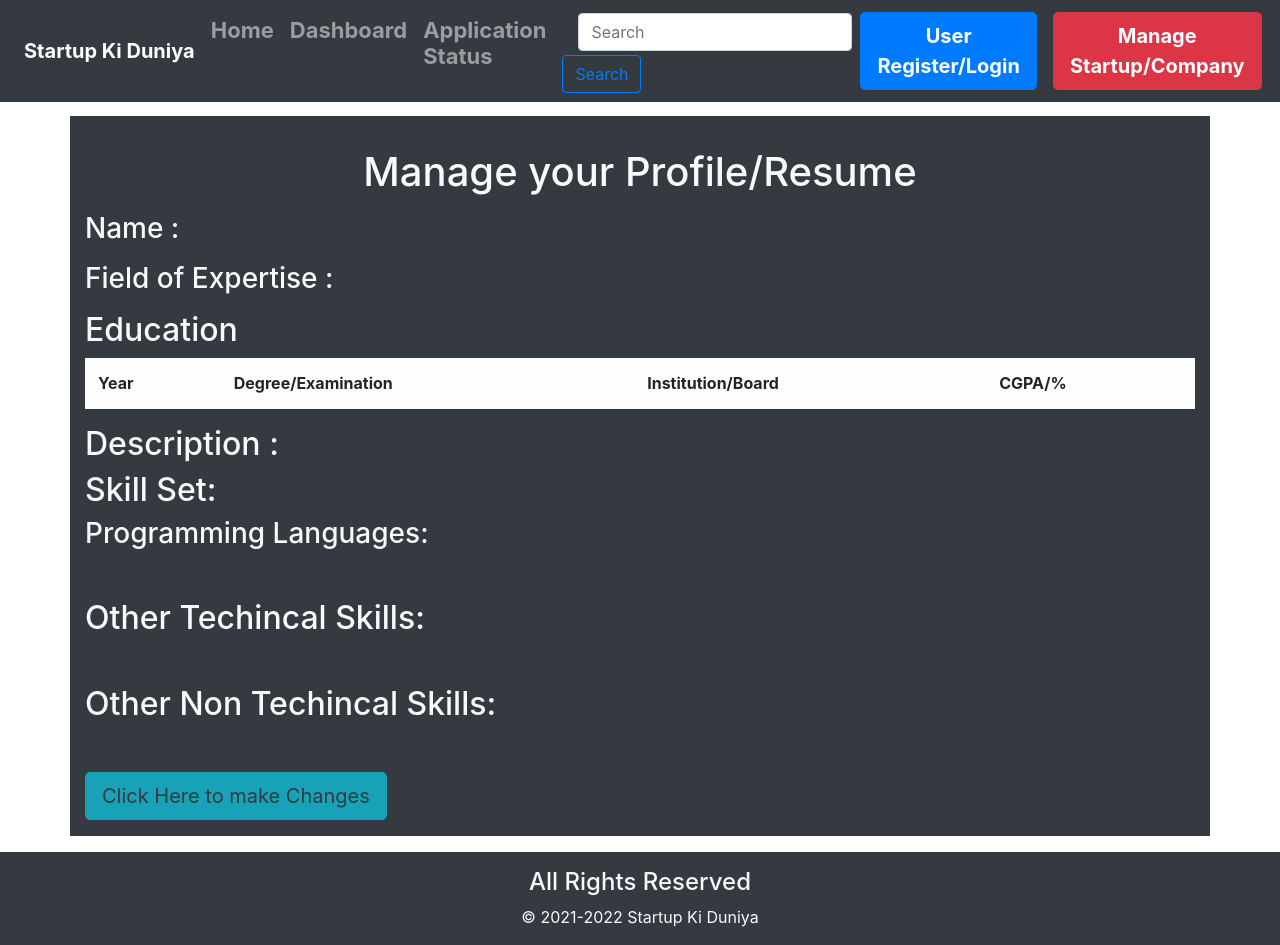
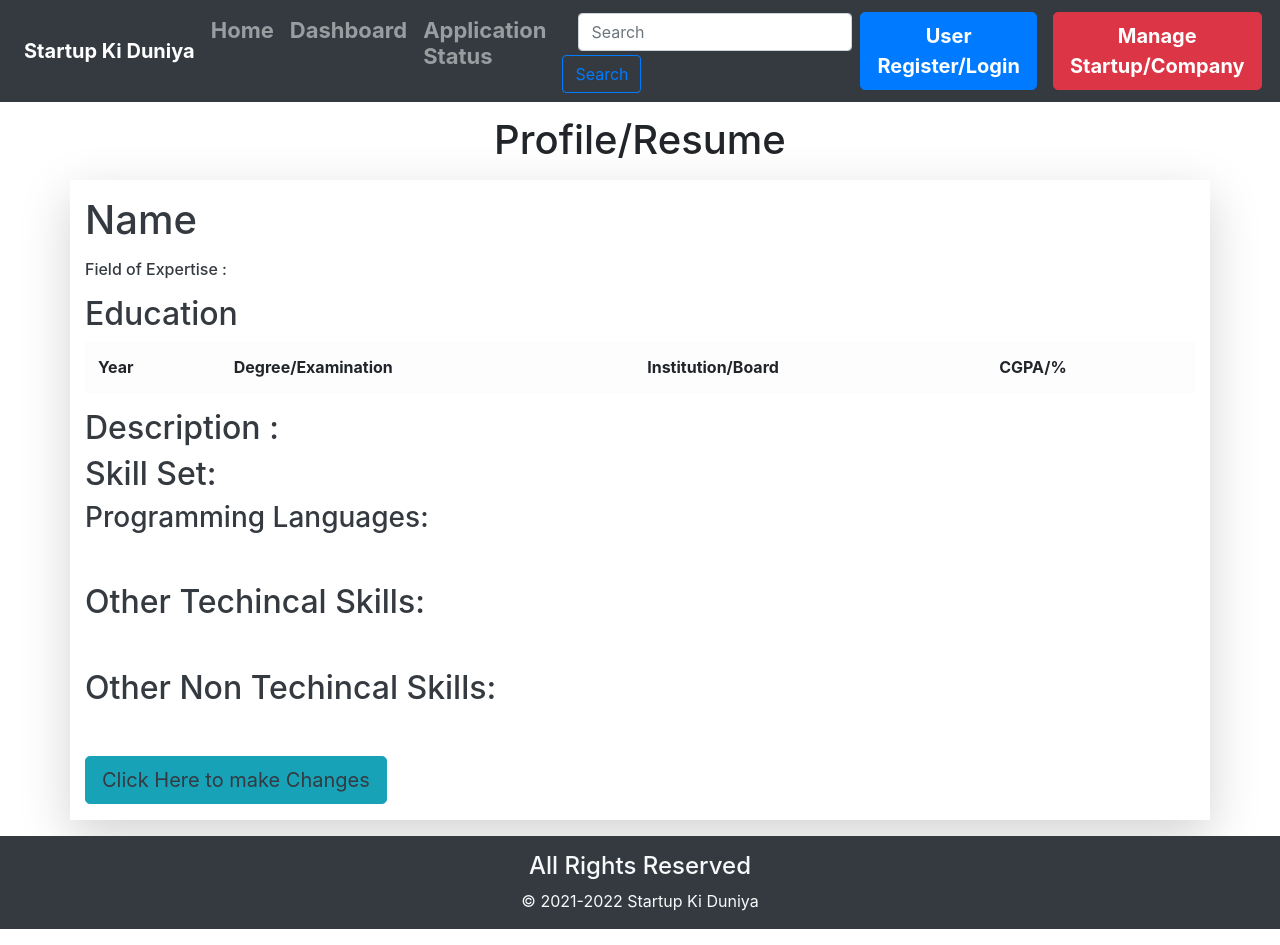
Before and after one commit to prathamverma42/Startup-Ki-Duniya-Website, a React (Create React App) app: page /dashboard in a window 1280 px wide. Built offline with nearby package versions, Linux system fonts and the light colour scheme.

Commit message:
navbar fixed

```diff
--- a/src/App.js
+++ b/src/App.js
@@ -12,18 +12,25 @@ import CompanyNavbar from './Components/CompanyNavbar';
 import HomeCompany from './Components/Pages/HomeCompany';
 import CompanyApplications from './Components/Pages/CompanyApplications';
 import CompanyRegisteration from './Components/Pages/CompanyRegisteration';
-import {useState} from 'react';
+import {useState,useEffect} from 'react';
 
 function App() {
 
-  const [navBar,setNavbar] = useState(true);
+  const [navBar,setNavbar] = useState(0);
+  useEffect(() => {
+    const navbar = Number(localStorage.getItem("navBar") || 0)
+    setNavbar(navbar)
+  }, [])
+
+  useEffect(() => {
+    localStorage.setItem("navBar", navBar)
+  }, [navBar])
 
 
   return (
       <>
-      {navBar?<NavBar changeNav={setNavbar}/>:<CompanyNavbar changeNav={setNavbar}/>}
-      {/* <NavBar/>
-      <CompanyNavbar/> */}
+      {navBar===0? <NavBar changeNav={setNavbar}/>:<CompanyNavbar changeNav={setNavbar}/>}
+
       <Switch>
         <Route exact path="/"  component={Home}/>
         <Route exact path="/dashboard" component={Dashboard}/>
--- a/src/Components/CompanyNavbar.js
+++ b/src/Components/CompanyNavbar.js
@@ -43,7 +43,7 @@ const CompanyNavbar = (props) => {
             }}>Register/Login</Button>
             <Route render={({ history }) => (
               <Button variant="danger" className="btn-lg font-weight-bold mx-2 my-1" onClick={() => {
-                props.changeNav(true)
+                props.changeNav(0)
                  history.push('/') }}>
                 Get Hired
               </Button>
--- a/src/Components/NavBar.js
+++ b/src/Components/NavBar.js
@@ -47,7 +47,7 @@ const NavBar = (props) => {
             }}>User Register/Login</Button>
             <Route render={({ history }) => (
               <Button variant="danger" className="btn-lg font-weight-bold mx-2 my-1" onClick={() => {
-                props.changeNav(false);
+                props.changeNav(1);
                 history.push('/companyhome') }}>
                 Manage Startup/Company
               </Button>
--- a/src/Components/Pages/Dashboard.js
+++ b/src/Components/Pages/Dashboard.js
@@ -36,12 +36,16 @@ const Dashboard = ()=>{
 
     return (
         <>
+        <h1 className="text-center my-3">Profile/Resume</h1>
         <UserProfileModal update={updateDashBoard} show={show} handleClose={handleClose}/>
-        <div className="container bg-dark text-light my-3 py-3">
-            <h1 className="text-center my-3">Manage your Profile/Resume</h1>
+        <div className="container shadow-lg text-dark my-3 py-3">
+          {
+            name ===''? <h1>Name</h1> : <h1>{name}</h1>
+          }
+          {
 
-            <h3>Name : {name} </h3>
-            <h3 className="my-3">Field of Expertise : {field}</h3>
+          }
+            <h6 className="my-3">Field of Expertise : {field}</h6>
             <h2> Education </h2>
 
     <Table striped bordered hover variant="light" className="table-responsive-md ">
```
